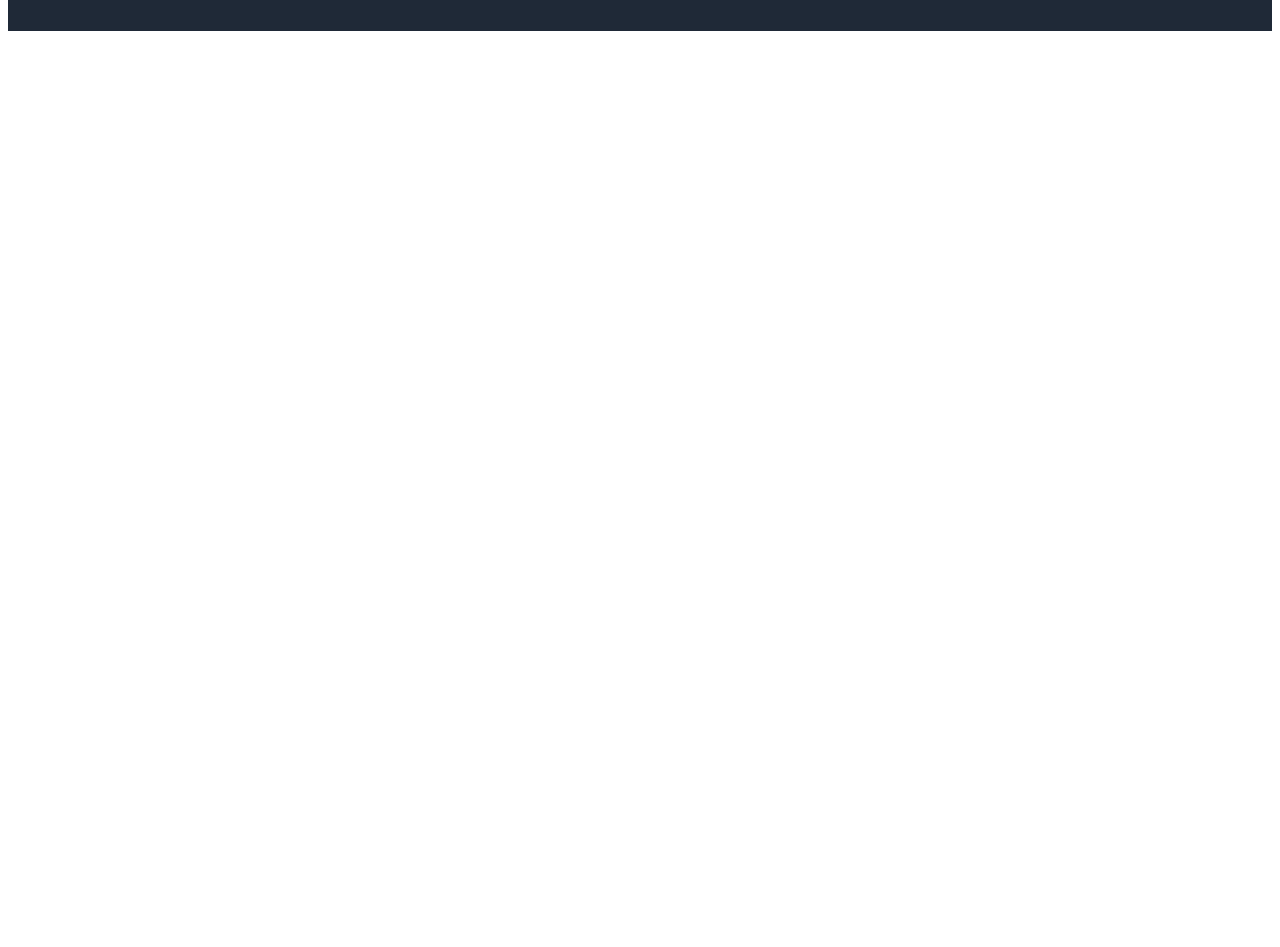
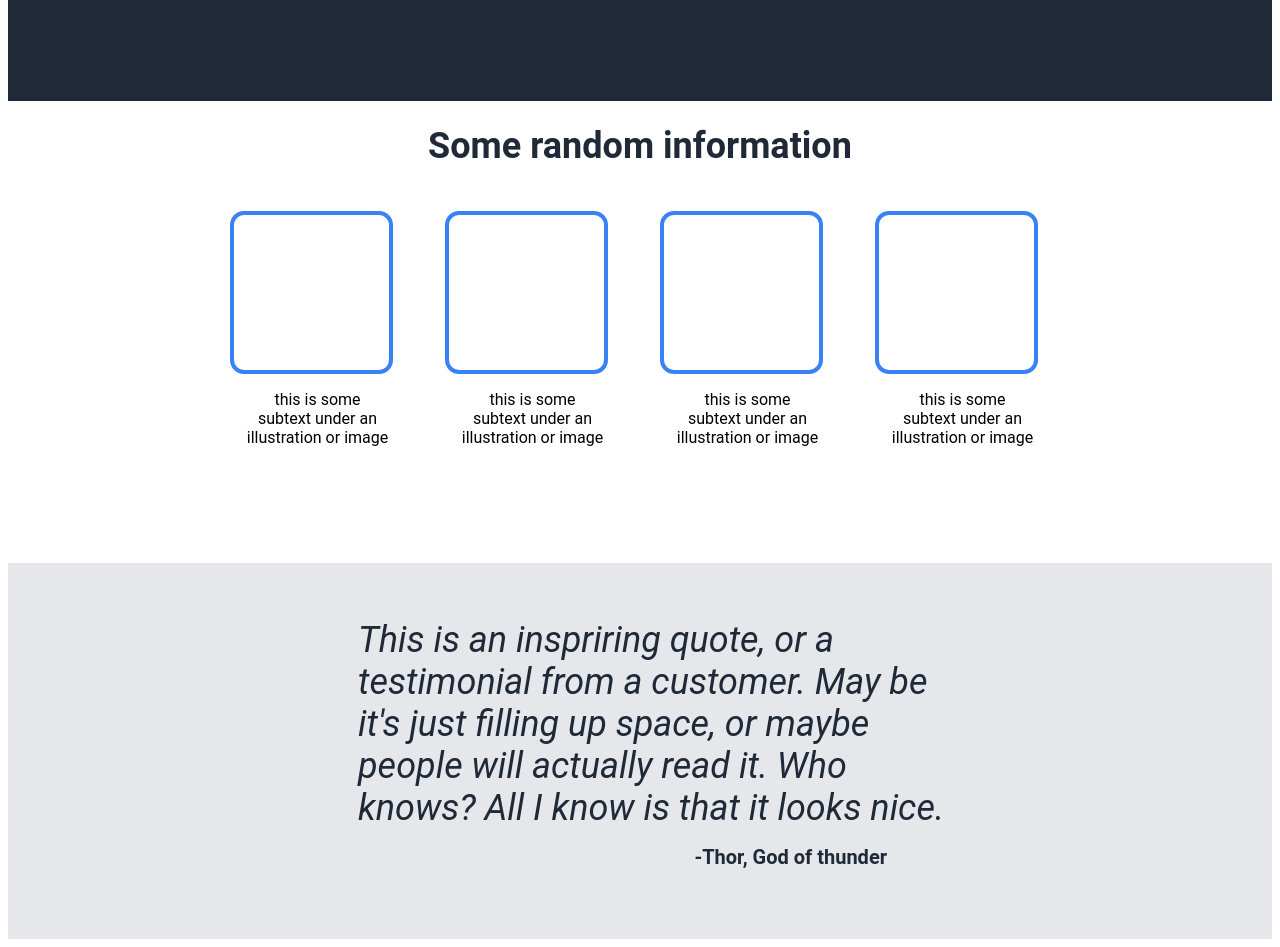
Before and after one commit to Girish-HN/Landing-page, a plain HTML site: page index.html in a window 1280 px wide. Shown: the part 540-1487 px from the top of the page. Before the commit the page ends 800 px from the top, so only its background shows below. Drawn offline with Linux system fonts and the light colour scheme; files whose address does not match are found by name.

Commit message:
completed landing page

```diff
--- a/index.html
+++ b/index.html
@@ -20,6 +20,32 @@
         </div>
     </head>
     <body>
-
+        <div class="information">
+            <h1 class="info-header">Some random information</h1>
+            <div class="block-container">
+                <div class="blocks">
+                    <div id="rectangle"></div>
+                    <p id="subtext">this is some subtext under an illustration or image</p>
+                </div>
+                <div class="blocks">
+                    <div id="rectangle"></div>
+                    <p id="subtext">this is some subtext under an illustration or image</p>
+                </div>
+                <div class="blocks">
+                    <div id="rectangle"></div>
+                    <p id="subtext">this is some subtext under an illustration or image</p>
+                </div>
+                <div class="blocks">
+                    <div id="rectangle"></div>
+                    <p id="subtext">this is some subtext under an illustration or image</p>
+                </div>
+            </div>
+        </div>
+        <div class="quote-section">
+            <p id="quote">This is an inspriring quote, or a testimonial from a customer. May be it's just filling up space, or maybe people
+                will actually read it. Who knows? All I know is that it looks nice.
+            </p>
+            <p id="author">-Thor, God of thunder</p>
+        </div>
     </body>
 </html>
--- a/styles.css
+++ b/styles.css
@@ -49,7 +49,7 @@ ul {
     justify-content: space-between;
     gap: 8px;
     padding-top: 60px;
-    padding-bottom: 80px;
+    padding-bottom: 150px;
 }
 
 img {
@@ -69,3 +69,70 @@ img {
     margin-left: 225px;
     text-wrap: balance;
 }
+
+#rectangle{
+    width:155px;
+    height:155px;
+    border: solid;
+    border-radius: 14px;
+    border-color: #3882F6;
+    border-width: 4px;
+}
+
+.information {
+    display: block;
+    justify-content: center;
+    font-family: 'Roboto', Tahoma, Geneva, Verdana, sans-serif;
+    margin-bottom: 100px;
+}
+
+.info-header {
+    font-size: 36px;
+    font-weight: extra-bold;
+    color: #1F2937;
+    display: flex;
+    justify-content: center;
+    padding-bottom: 20px;
+}
+
+.block-container {
+    display: flex;
+    justify-content: center;
+    gap: 40px;
+}
+
+.blocks {
+    word-wrap: break-word;
+    text-wrap: balance;
+    width: 175px;
+    text-align: center;
+}
+
+.quote-section {
+    display: block;
+    background-color: #E5E7EB;
+    font-family: 'Roboto', Tahoma, Geneva, Verdana, sans-serif;
+    word-wrap: break-word;
+    padding-top: 20px;
+    padding-left: 350px;
+    padding-right: 310px;
+    font-size: 36px;
+    color:#1F2937;
+    padding-bottom: 50px;
+}
+
+#quote {
+    display: flex;
+    justify-content: center;
+    margin-bottom: -4px;
+    font-style: italic;
+}
+
+#author {
+    display: flex;
+    justify-content: end;
+    margin-right: 75px;
+    font-size: 20px;
+    font-weight: bold;
+
+}
```
